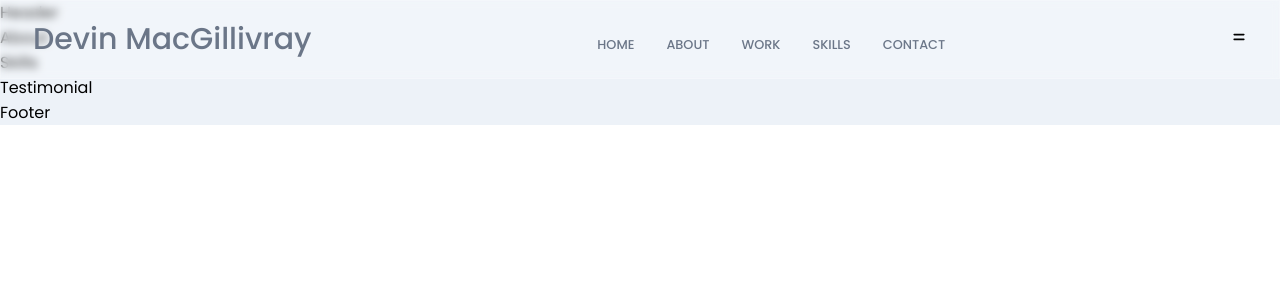
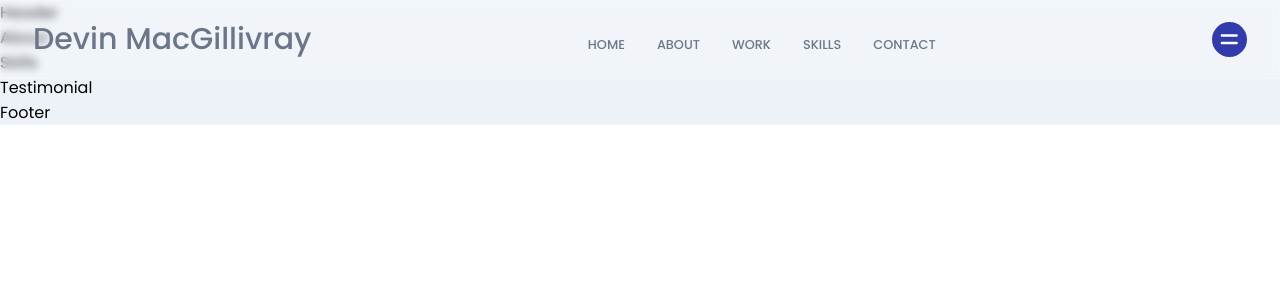
Before and after one commit to devhmac/Final_portfolio, a Next.js app in the folder portfolio-site/: page / in a window 1280 px wide. Shown: the top 300 px of the page. Built offline with nearby package versions, Linux system fonts and the light colour scheme; a web font is replaced by a local one.

Commit message:
hamburg menu styling:

```diff
--- a/portfolio-site/styles/Navbar.module.scss
+++ b/portfolio-site/styles/Navbar.module.scss
@@ -86,4 +86,41 @@
       }
     }
   }
+  @media screen and (max: width 900px) {
+    display: none;
+  }
 }
+
+.app__navbar-menu {
+  width: 35px;
+  height: 35px;
+  border-radius: 50%;
+  position: relative;
+
+  display: flex;
+  justify-content: center;
+  align-items: center;
+  background-color: var(--secondary-color);
+
+  svg {
+    width: 70%;
+    height: 70%;
+    color: var(--white-color);
+  }
+  div {
+    position: fixed;
+    top: 0;
+    bottom: 0;
+    right: 0;
+    z-index: 5;
+
+    padding: 1rem;
+
+    width: 80%;
+    height: 100vh;
+    display: flex;
+    justify-content: flex-end;
+    align-items: flex-end;
+    flex-direction: column;
+  }
+}
```
